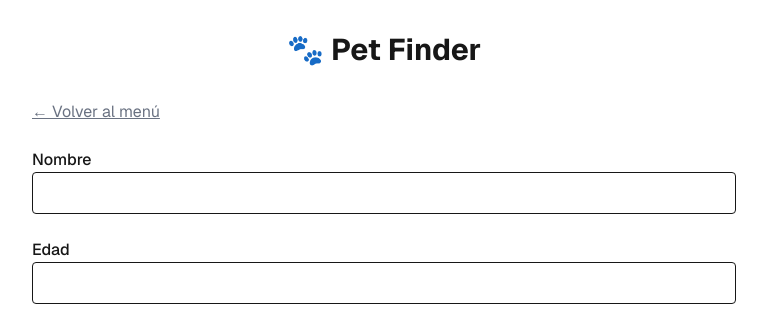
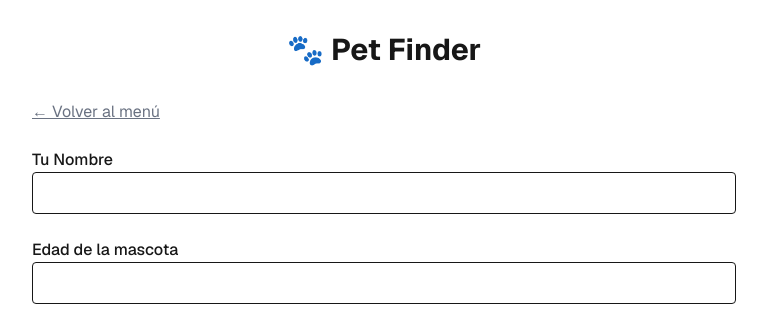
Before and after one commit to LucianoVeneroniMB/patasapp, a Next.js app: page / in a window 1280 px wide. Both pictures are taken after a click on the button "Quiero encontrar a mi mascota". Shown: the top 312 px of the page, without its empty margins (256-1023 px from the left). Built offline with nearby package versions, Linux system fonts and the light colour scheme.

Commit message:
Update page.tsx

```diff
--- a/app/page.tsx
+++ b/app/page.tsx
@@ -114,7 +114,7 @@ export default function Home() {
             {/* Common fields */}
             <div>
               <label htmlFor="name" className="block font-medium">
-                Nombre
+                Tu Nombre
               </label>
               <input
                 id="name"
@@ -128,7 +128,7 @@ export default function Home() {
 
             <div>
               <label htmlFor="edad" className="block font-medium">
-                Edad
+                Edad de la mascota
               </label>
               <input
                 id="edad"
```
